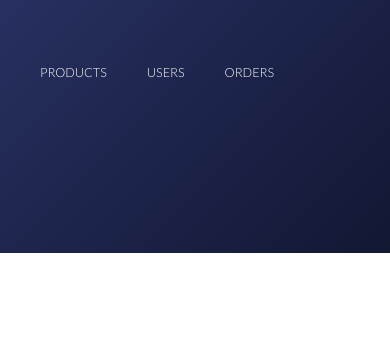
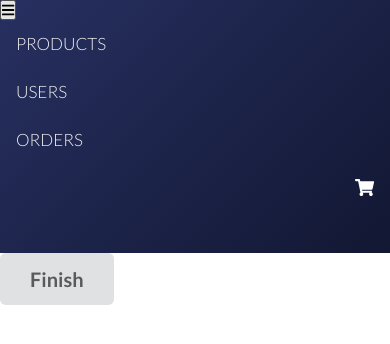
Before and after one commit to fVazquezs/supplies-ui, a React (Create React App) app: page /cart in a window 390 px wide. Shown: the top 344 px of the page. Built offline with nearby package versions, Linux system fonts and the light colour scheme; the HTML template or start-up script is replaced by a standard one; a web font is replaced by a local one.

Commit message:
cart logic added, trying to add expandable nav for mobile

```diff
--- a/package.json
+++ b/package.json
@@ -3,11 +3,15 @@
   "version": "0.1.0",
   "private": true,
   "dependencies": {
+    "@fortawesome/fontawesome-svg-core": "^1.2.19",
+    "@fortawesome/free-solid-svg-icons": "^5.9.0",
+    "@fortawesome/react-fontawesome": "^0.1.4",
     "auth0-js": "^9.10.4",
     "font-awesome": "^4.7.0",
     "react": "^16.8.6",
     "react-dom": "^16.8.6",
-    "react-scripts": "3.0.1"
+    "react-scripts": "3.0.1",
+    "react-slide-menu": "^0.5.1"
   },
   "scripts": {
     "start": "react-scripts start",
--- a/src/App.css
+++ b/src/App.css
@@ -10,6 +10,7 @@ header {
   float: right;
   margin-top: 55px;
   height: 100px;
+  width: 100vw;
   top: 0;
   position: fixed;
   z-index: 9999;
@@ -30,7 +31,7 @@ header {
   text-decoration: none;
   text-transform: uppercase;
   font-size: 90%;
-  border-bottom: none;
+  border-bottom: 2px solid transparent;
   transition: border-bottom 0.3s;
 }
 
@@ -51,3 +52,8 @@ nav a {
 .master {
   text-align: center;
 }
+
+.shopping-cart{
+  float: right;
+  color: #fff;
+}
--- a/src/App.js
+++ b/src/App.js
@@ -1,19 +1,28 @@
 import React from 'react';
 import './App.css';
+import { FontAwesomeIcon } from '@fortawesome/react-fontawesome'
+import { faShoppingCart, faBars, faTimes } from '@fortawesome/free-solid-svg-icons'
 import { BrowserRouter as Router, Link, Route } from 'react-router-dom';
 import Products from './components/Products/Products';
 import Users from './components/Users/Users';
 import Orders from './components/Orders/Orders';
+import Cart from './components/Cart/Cart';
 
 export default class extends React.Component {
 
+  constructor(props) {
+    super(props);
+    this.state = { cart: [] };
+  }
 
+  updateCart = product => {
+    var newCart = this.state.cart.slice();
+    newCart.push(product);
+    this.setState({ cart: newCart })
+  }
 
-  render() {
+  desktopNav = () => {
     return (
-      <Router>
-        <div className="App">
-          <header>
       <nav className="main-nav">
         <ul>
           <li>
@@ -25,15 +34,58 @@ export default class extends React.Component {
           <li>
             <Link to='/orders'>Orders</Link>
           </li>
+        </ul>
+        <Link className="shopping-cart" to='/cart'>
+          <FontAwesomeIcon icon={faShoppingCart} />
+        </Link>
+      </nav>
+    );
+  }
+
+  mobileNav = () => {
+    var expand = false;
+    const menuIcon = expand ? (
+      <button onClick={this.expand = false}>
+        <FontAwesomeIcon icon={faTimes} />
+      </button>
+    ) : (
+        <button onClick={this.expand = true}>
+          <FontAwesomeIcon icon={faBars} />
+        </button>
+      );
+    return (
+      <nav className="mobile-nav">
+        {menuIcon}
+        <ul>
           <li>
-                  <i class="fas fa-shopping-cart"></i>
+            <Link to='/products'>Products</Link>
+          </li>
+          <li>
+            <Link to='/users'>Users</Link>
+          </li>
+          <li>
+            <Link to='/orders'>Orders</Link>
           </li>
         </ul>
+        <Link className="shopping-cart" to='/cart'>
+          <FontAwesomeIcon icon={faShoppingCart} />
+        </Link>
+
       </nav>
+    );
+  }
+
+  render() {
+    return (
+      <Router>
+        <div className="App">
+          <header>
+            {window.innerWidth < 400 ? this.mobileNav() : this.desktopNav()}
           </header>
-          <Route path='/products' component={Products} />
+          <Route path='/products' render={(props) => <Products {...props} updateCart={this.updateCart} />} />
           <Route path='/users' component={Users} />
           <Route path='/orders' component={Orders} />
+          <Route path='/cart' render={(props) => <Cart {...props} cart={this.state.cart} />} />
         </div>
       </Router>
     );
--- /dev/null
+++ b/src/components/Cart/Cart.js
@@ -0,0 +1,23 @@
+import React from 'react';
+import CartCard from './CartCard';
+
+export default class extends React.Component {
+
+    renderCart = () => {
+        if (this.props.cart !== undefined) {
+            const products = this.props.cart.map(product => {
+                return <CartCard key={product.id} product={product}  />
+            });
+            return <div className="product-list" > {products} </div>
+        }
+    }
+
+    render() {
+        return (
+            <div>
+                {this.renderCart()}
+                <button className="ui button" > Finish</button>
+            </div>
+        )
+    }
+}
--- /dev/null
+++ b/src/components/Cart/CartCard.css
@@ -0,0 +1,22 @@
+.cart-card-container {
+    color: grey;
+    text-align: center;
+    background: #fff;
+    border-radius: 2px;
+    position: relative;
+    display: grid;
+    grid-template-columns: 20% 60% 20%;
+    height: 50px;
+    margin: 10px;
+    width: 95%;
+    box-shadow: 0 2px 4px rgba(0,0,0,0.16), 0 3px 6px rgba(0,0,0,0.23);
+    transition: box-shadow 0.3s cubic-bezier(.25, .8, .25, 1);
+}
+
+.cart-card-container:hover {
+    box-shadow: 0 14px 28px rgba(0, 0, 0, 0.25), 0 10px 10px rgba(0, 0, 0, 0.22);
+}
+
+.product-name{
+    text-align: center;
+}
--- /dev/null
+++ b/src/components/Cart/CartCard.js
@@ -0,0 +1,14 @@
+import React from 'react';
+import './CartCard.css';
+
+export default class extends React.Component {
+
+    render() {
+        return (
+            <div className="cart-card-container">
+                <div className='product-name'>{this.props.product.name}</div>
+                {/* <div className='product-note'>{this.props.product.notes}</div>
+                <div className='product-date'>{this.props.product.date}</div> */}
+            </div>);
+    }
+}
--- a/src/components/Products/ProductCard.js
+++ b/src/components/Products/ProductCard.js
@@ -7,21 +7,12 @@ export default class extends React.Component {
         this.state = ({ buttons: '' })
     }
 
-    expandContent = () => {
-        this.setState({ buttons: <button className="ui button">buy</button> });
-    }
-
-    minifyContent = () => {
-        this.setState({ buttons: '' });
-    }
-
     render() {
         return (
             <div onMouseEnter={this.expandContent} onMouseLeave={this.minifyContent} className="product-card-container">
                 <div className="product-image"></div>
                 <div className='product-name'>{this.props.product.name}</div>
-                {this.state.buttons}
-
+                <button className="ui button" onClick={() => this.props.addToOrder(this.props.product)}>Add</button>
             </div>
         );
     }
--- /dev/null
+++ b/src/components/Products/ProductDataService.js
@@ -0,0 +1,10 @@
+import axios from 'axios';
+
+export default class {
+    loadProducts = async () => {
+        await axios.get('http://localhost/Supplies-store-API/products').then(response => {
+            this.response = response.data;
+        });
+        return this.response;
+    }
+}
--- a/src/components/Products/Products.js
+++ b/src/components/Products/Products.js
@@ -1,26 +1,37 @@
 import React from 'react';
-import axios from 'axios';
 import ProductCard from './ProductCard.js';
+import ProductDataService from './ProductDataService.js';
 
 export default class extends React.Component {
     constructor(props) {
         super(props);
-        this.state = { bearerToken: null, products: [] };
-        this.authenticate();
+        console.log(this.props)
+        this.state = { bearerToken: null, products: [], order: [] };
+        this.productDataService = new ProductDataService();
+        this.load();
     }
 
-    authenticate = async () => {
-        axios.get('http://localhost/Supplies-store-API/products').then(response => {
-            console.log(response.data);
-            this.setState({ products: response.data })
-        });
+    load = async () => {
+        const response = await this.productDataService.loadProducts();
+        console.log('response in the load function', response)
+        this.setState({ products: response })
+
+    }
+
+    addProductToOrder = (order) => {
+        var newOrders = this.state.order.slice();
+        newOrders.push(order);
+        this.setState({ order: newOrders })
+        console.log(this.state.order)
     }
 
     renderProducts = () => {
-        const products = this.state.products.map(product => {
-            return <ProductCard key={product.id} product={product} />
-        });
-        return <div className="product-list" > {products} </div>
+        if (this.state.products !== undefined) {
+            const products = this.state.products.map(product => {
+                return <ProductCard key={product.id} product={product} addToOrder={this.props.updateCart} />
+            });
+            return <div className="product-list" > {products} </div>
+        }
     }
     render() {
         return (
```
Also changed, not shown: 1 other file (tests, documents, lock files or other folders). Lines whose indentation alone changed are shown as unchanged.
